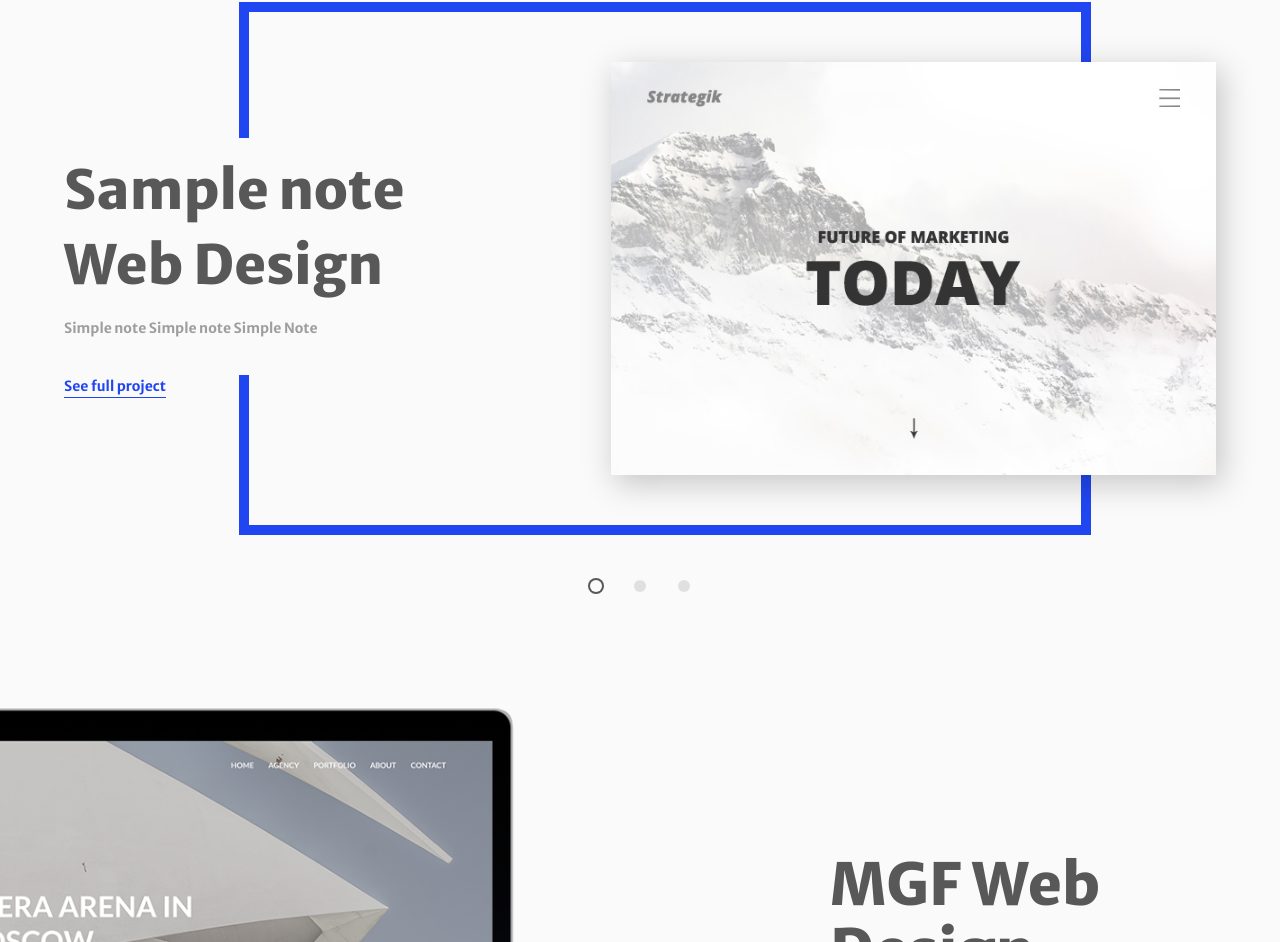
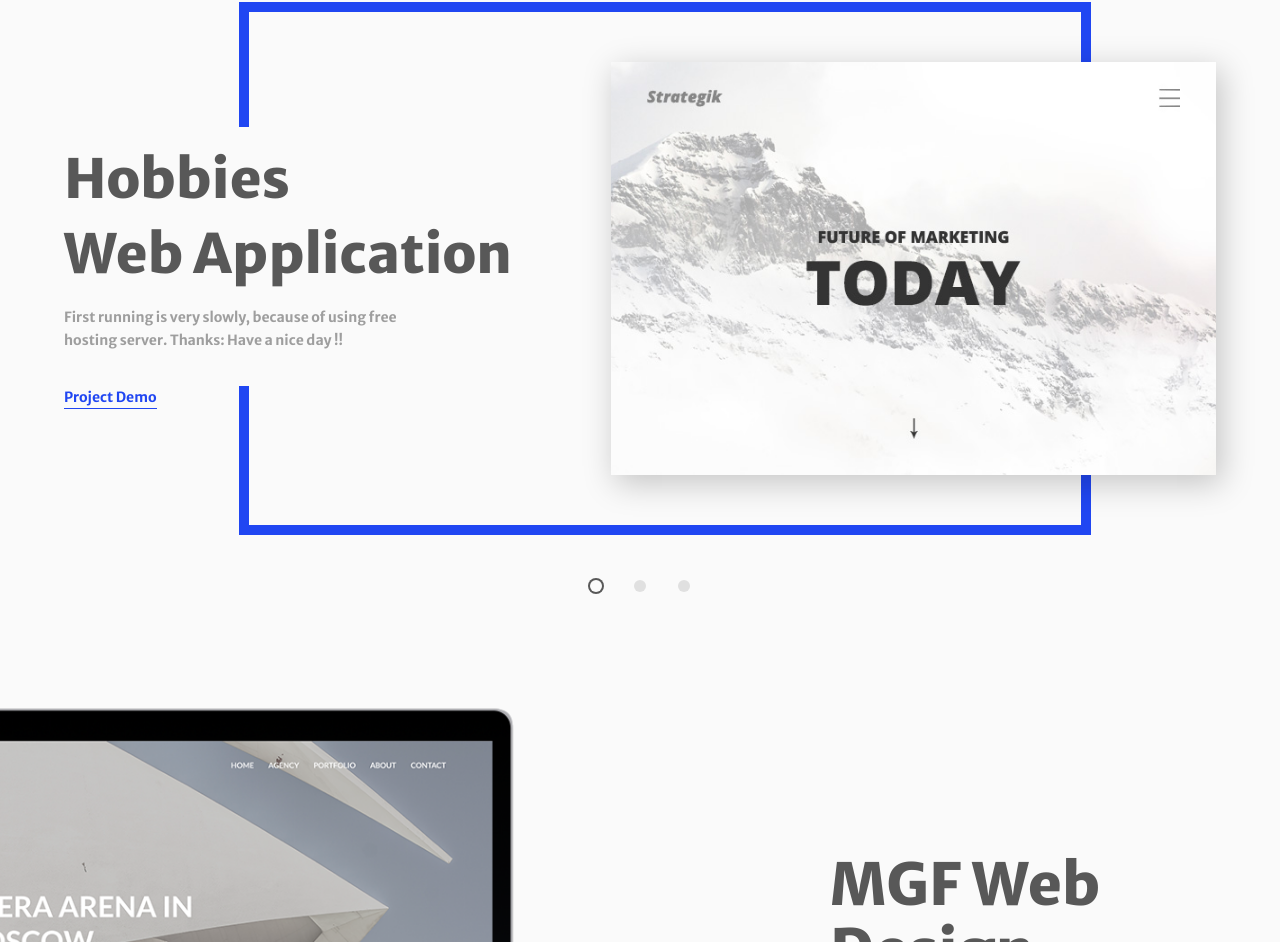
Before and after one commit to aungthiwin/aungthiwin.github.io, a plain HTML site: page index.html in a window 1280 px wide. Shown: the part 1404-2346 px from the top of the page. Drawn offline with nearby package versions, Linux system fonts and the light colour scheme.

Commit message:
adding demo web application

```diff
--- a/index.html
+++ b/index.html
@@ -97,10 +97,10 @@
 					<li class="work__list-el work__list-el--is-active">
 						<div class="work__content">
 							<div class="work__content-blurb blurb blurb--framed">
-								<h3 class="blurb__heading">Sample note<br>Web Design</h3>
-								<p class="blurb__copy">Simple note Simple note Simple Note</p>
+								<h3 class="blurb__heading">Hobbies<br>Web Application</h3>
+								<p class="blurb__copy">First running is very slowly, because of using free hosting server. Thanks: Have a nice day !!</p>
 							</div>
-							<a class="transform-link" href="#0">See full project</a>
+							<a class="transform-link" target="_blank" href="https://backgroundjob.onrender.com/">Project Demo</a>
 						</div>
 						<div class="work__visual">
 							<img src="assets/img/work-strategik.jpg" alt="Strategik INC">
```
